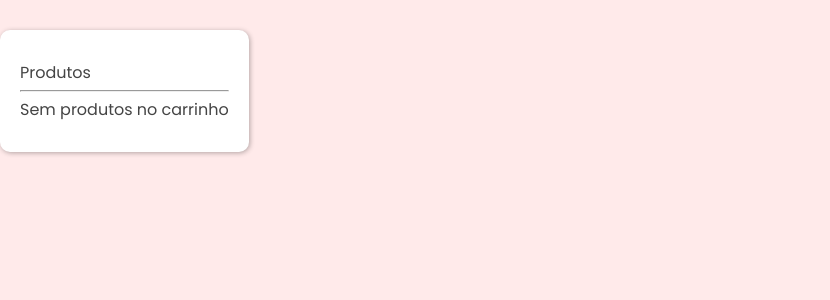
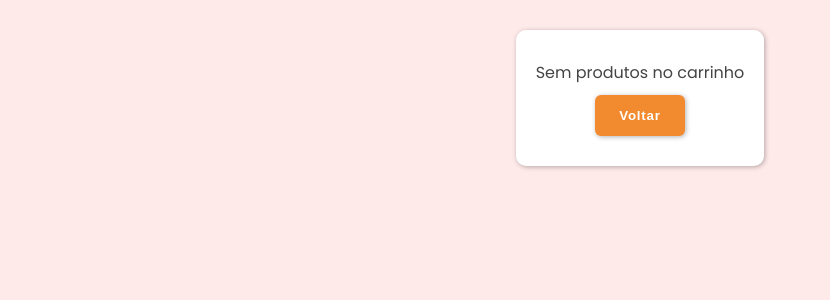
Before and after one commit to ericSilvaP/simple-ice-cream-parlor-system, a Django app: page /carrinho/ in a window 1280 px wide. Shown: the part 103-403 px from the top of the page, without its empty margins (0-830 px from the left). Run offline with Django 5.2, Linux system fonts and the light colour scheme; some libraries are stand-ins or nearby versions.

Commit message:
feat: show products in cart correctly

```diff
--- a/products/templates/products/pages/cart.html
+++ b/products/templates/products/pages/cart.html
@@ -1,41 +1,31 @@
 {% extends "global/base.html" %}
+{% load static %}
 {% block title %}
-  Carrinho
+  Carrinho |
 {% endblock title %}
 {% block content %}
-  <div class="cart-container">
-    <div class="cart-title">Produtos</div>
-    <hr>
+  <div class="cart-container center">
     {% if order %}
+      <div class="cart-title">Produtos</div>
+      <hr>
       {% for product, quantity in order %}
-        <div class="cart-product">
-          <div class="cart-img">
-            {% if product.cover %}
-              <img src="{{ product.cover.url }}" alt="imagem do produto">
-            {% else %}
-              <img src="products/images/system-logo.png" alt="logo do sistema">
-            {% endif %}
-          </div>
-          <div class="cart-product-info">
-            <div class="cart-prod-name">{{ product.name }}</div>
-            <div class="cart-prod-price">{{ product.price }}</div>
-          </div>
-          <div class="cart-prod-buttons">
-            <button class="minus-product-button">-</button>
-            {{ quantity }}
-            <button class="plus-product-button">+</button>
-          </div>
-        </div>
+        {% include 'products/partials/cart-product.html' %}
         <hr>
       {% endfor %}
-      <div class="bottom-cart-info">
+      <div class="cart-bottom">
         <div class="subtotal-cart">
           <div class="subtotal">Sub-total</div>
-          <div class="subtotal-value">R$ {{ total }}</div>
+          <div class="subtotal-value">R$ 00,00</div>
+        </div>
+        <div class="confirm-button-cart-container">
+          <button class="confirm-cart-button orange-button">Confirmar Compra</button>
         </div>
       </div>
     {% else %}
       <div class="center">Sem produtos no carrinho</div>
+      <div class="back-button-container center">
+        <button class="back-button orange-button">Voltar</button>
+      </div>
     {% endif %}
   </div>
 {% endblock content %}
```
